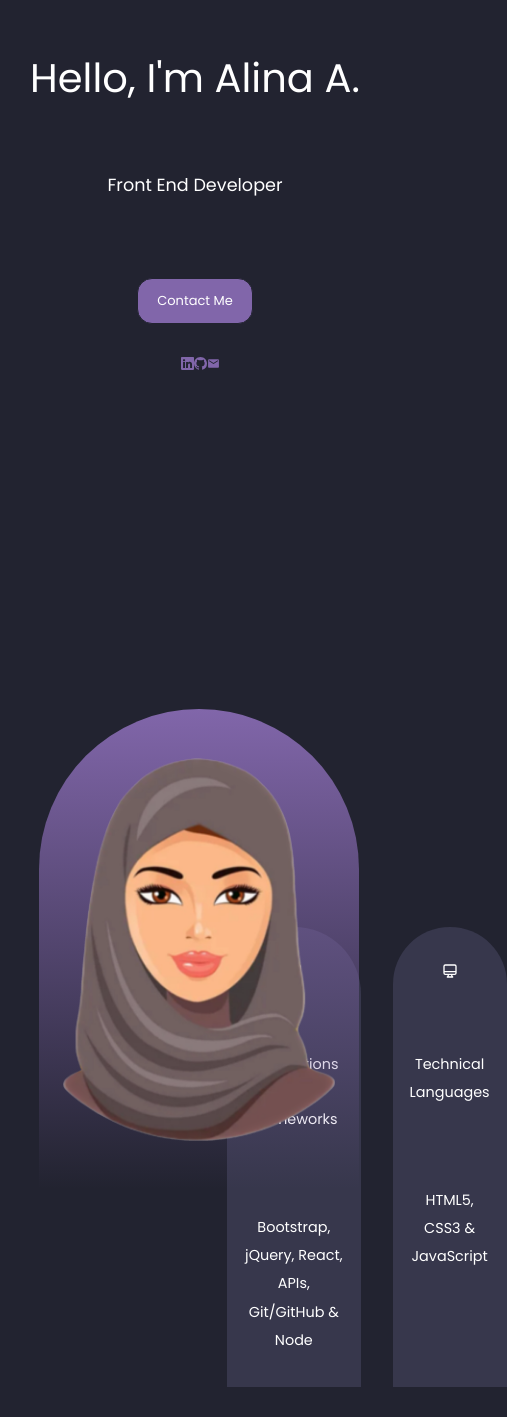
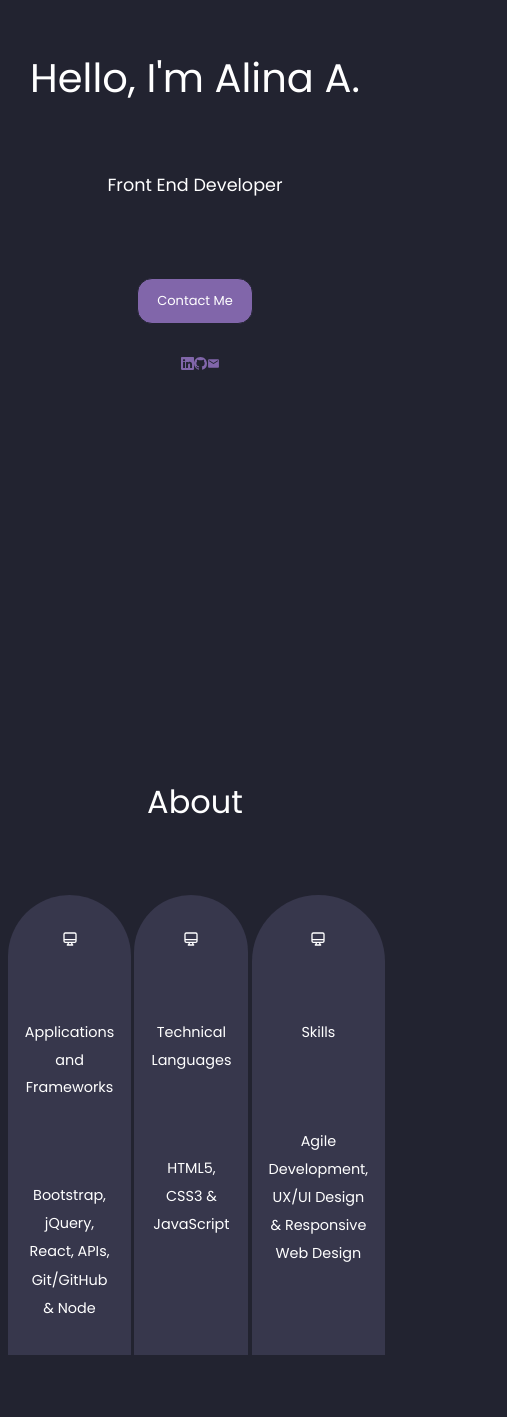
Before and after one commit to al946x/personal-portfolio, a React (Create React App) app: page / in a window 390 px wide. Shown: the part 120-1537 px from the top of the page, 507 px wide, since content can reach past the window. Built offline with nearby package versions, Linux system fonts and the light colour scheme.

Commit message:
media queries about

```diff
--- a/src/components/about/About.jsx
+++ b/src/components/about/About.jsx
@@ -2,6 +2,7 @@ import React from 'react'
 import './about.css'
 import me from '../../images/me.png'
 import {HiOutlineDesktopComputer} from 'react-icons/hi'
+
 
 
 const About = () => {
--- a/src/components/about/about.css
+++ b/src/components/about/about.css
@@ -76,30 +76,28 @@ p {
 
 /* media queries */
 @media (max-width: 768px) {
-    .about-me {
-        width: 50%;
-        margin: 1rem auto 2.5rem;
-        display: grid;
-        place-items: center;
-    }
-    .skills-cards {
-        grid-template-columns: 1fr 1fr;
-        gap: 2rem;
 
-    }
-    .about-content {
-        text-align: center;
-        padding: 2rem;
-    }
+
 
     .me-image {
-        margin-top: .5rem;
-        size-adjust: auto;
+       display: none;
+
+}
+
+
+
+    .skills-cards {
+        display: flex;
+        justify-content: center;
+        margin-left: -4rem;
+        gap: 0.2rem;
+
+
     }
 
 
-    p{
-        margin: 2rem 0;
-        font-size: 0.5rem;
+    .about-content p{
+        display: none;
+    }
+
 }
-    }
```
